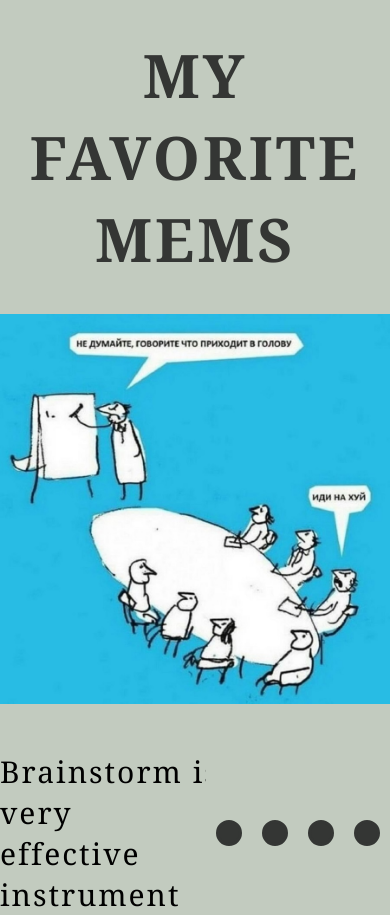
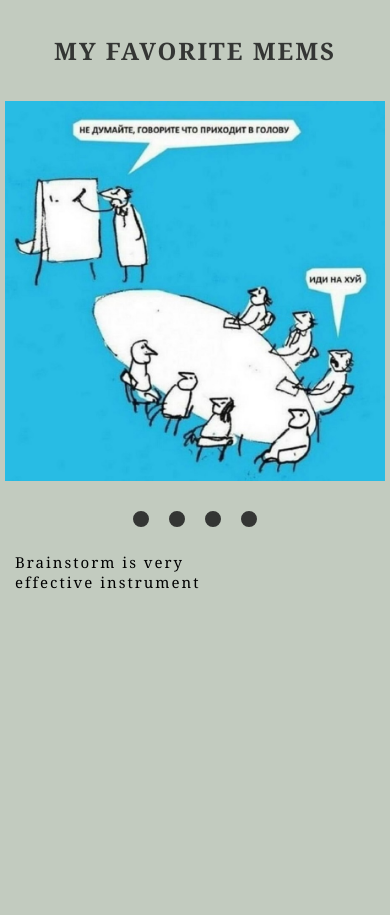
Before and after one commit to ivan-nesusanin/cssMemSlider, a plain HTML site: page cssMemSlider/index.html in a window 390 px wide. After the commit the page ends 844 px from the top, so only its background shows below. Drawn offline with Linux system fonts and the light colour scheme.

Commit message:
feat: add adaptive for 768 and 420 (Sun, Oct 17, 2021  3:45:06 PM)

```diff
--- /dev/null
+++ b/cssMemSlider/css/420.css
@@ -0,0 +1,19 @@
+@media (max-width: 420px) {
+  .title {
+    font-size: 1.2rem;
+  }
+
+  .slider-wrapper {
+    row-gap: 3vh;
+    max-width: 380px;
+  }
+
+  .caption p {
+    font-size: 1.5rem;
+  }
+
+  .active label {
+    width: 10px;
+    height: 10px;
+  }
+}
--- /dev/null
+++ b/cssMemSlider/css/768.css
@@ -0,0 +1,29 @@
+@media (max-width: 768px) {
+  .title {
+    font-size: 2rem;
+  }
+
+  .slider-wrapper {
+    row-gap: 4vh;
+    max-width: 708px;
+  }
+
+  .under-wrapper {
+    flex-direction: column-reverse;
+    align-items: center;
+    row-gap: 1.5vh;
+  }
+
+  .caption-wrapper {
+    align-self: flex-start;
+  }
+
+  .caption p {
+    font-size: 2.5rem;
+  }
+
+  .active label {
+    width: 15px;
+    height: 15px;
+  }
+}
--- a/cssMemSlider/index.html
+++ b/cssMemSlider/index.html
@@ -5,6 +5,8 @@
   <meta http-equiv="X-UA-Compatible" content="IE=edge">
   <meta name="viewport" content="width=device-width, initial-scale=1.0">
   <link rel="stylesheet" href="style.css">
+  <link rel="stylesheet" href="./css/768.css">
+  <link rel="stylesheet" href="./css/420.css">
   <link href="https://fonts.googleapis.com/css2?family=Noto+Serif:wght@400;700&display=swap" rel="stylesheet">
   <title>Mem Slider</title>
 </head>
--- a/cssMemSlider/style.css
+++ b/cssMemSlider/style.css
@@ -22,8 +22,8 @@ body {
 .title {
   margin: 4vh 0;
   text-align: center;
-  font-size: 3rem;
-  letter-spacing: 0.3rem;
+  font-size: 2.5rem;
+  letter-spacing: 0.2rem;
   text-transform: uppercase;
   color: var(--text-color);
 }
@@ -59,7 +59,7 @@ body {
 }
 
 .caption-wrapper {
-  max-width: 500px;
+  width: 65%;
   overflow: hidden;
 }
 
@@ -72,6 +72,7 @@ body {
 .caption p {
   font-size: 3rem;
   letter-spacing: 0.2rem;
+  padding: 0 50px 0 10px;
 }
 
 .active {
@@ -101,7 +102,10 @@ body {
   background-color: var(--active-color);
 }
 
-#rb1:checked ~ .active label:nth-child(1) {
+#rb1:checked ~ .active label:nth-child(1),
+#rb2:checked ~ .active label:nth-child(2),
+#rb3:checked ~ .active label:nth-child(3),
+#rb4:checked ~ .active label:nth-child(4) {
   background-color: var(--fon-color) !important;
 }
 
```
